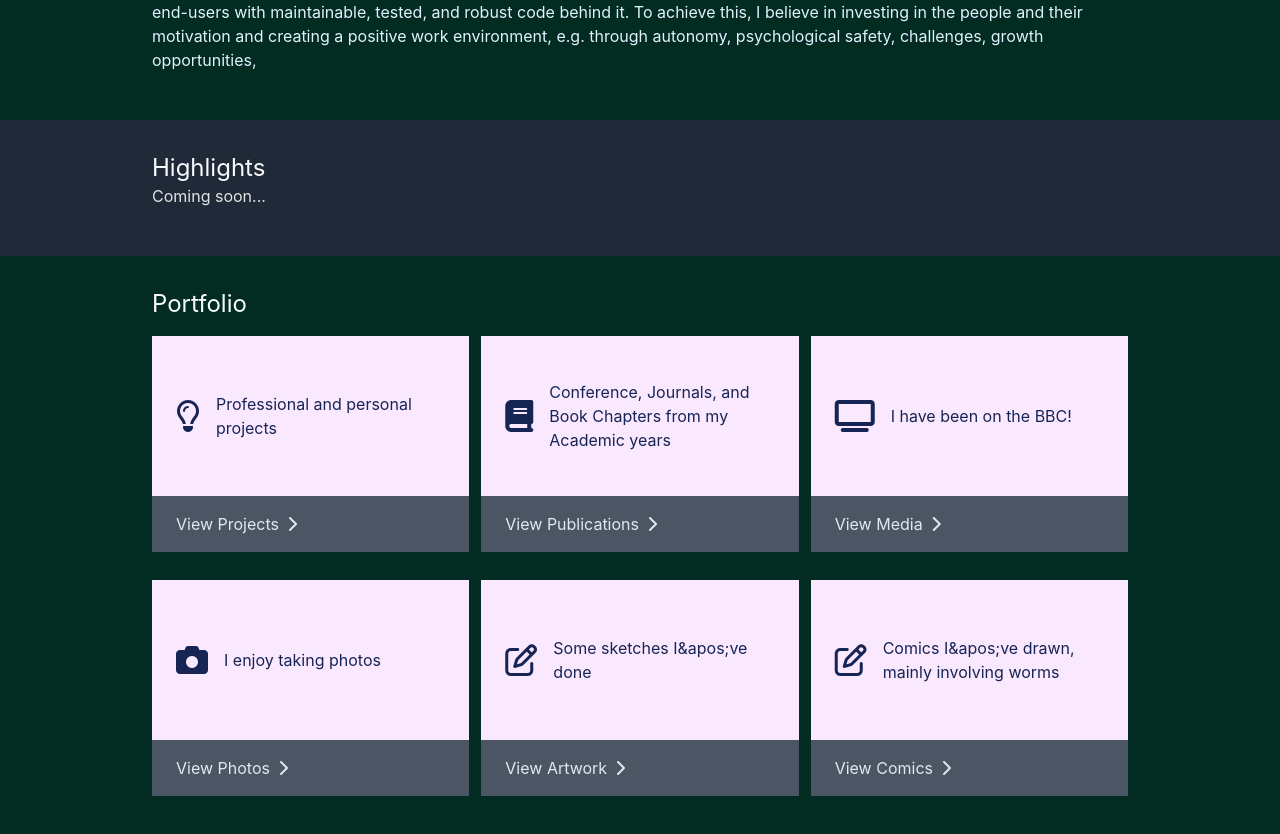
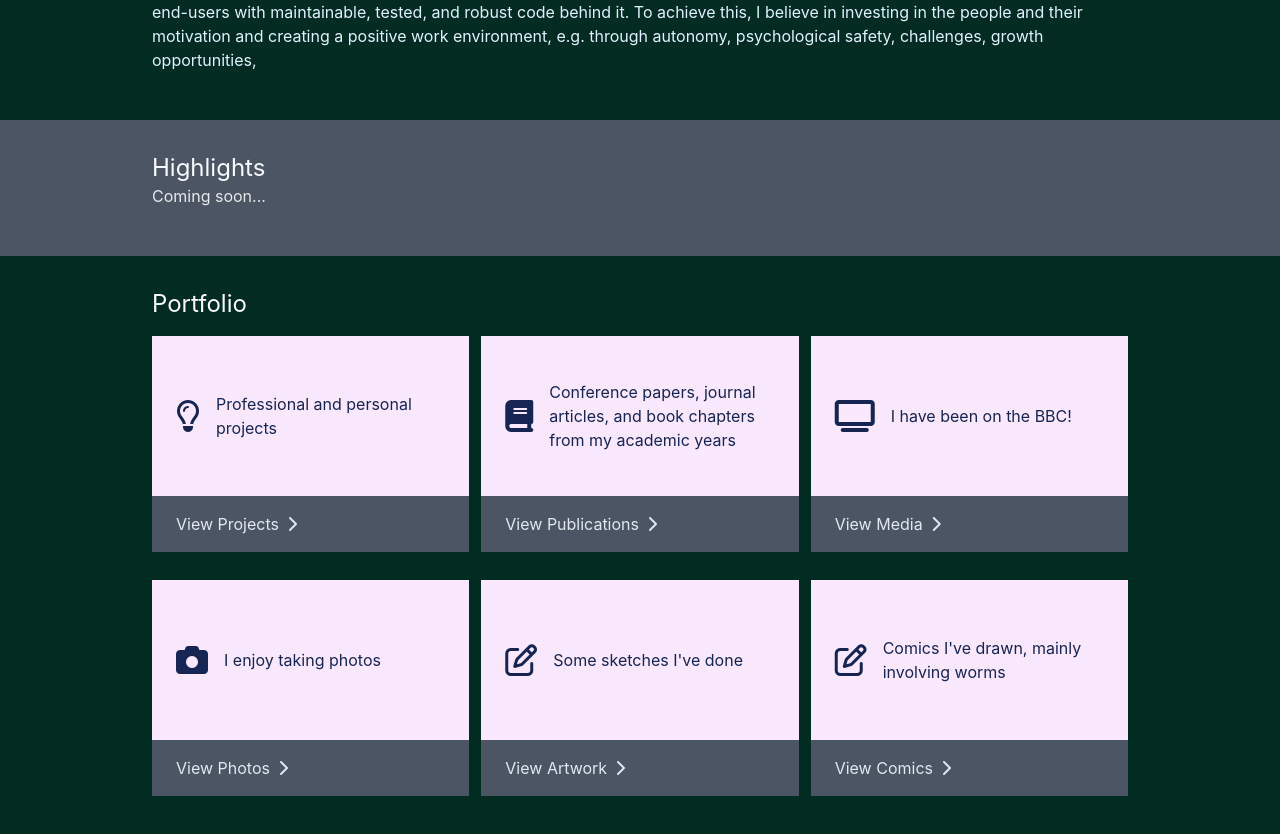
Before and after one commit to faisalt/faisalt.github.io, a React (Vite) app: page / in a window 1280 px wide. Shown: the part 408-1242 px from the top of the page. Built offline with nearby package versions, Linux system fonts and the light colour scheme.

Commit message:
tweaks and github scripts

```diff
--- a/package.json
+++ b/package.json
@@ -7,7 +7,10 @@
     "dev": "vite",
     "build": "tsc && vite build",
     "lint": "eslint .",
-    "preview": "vite preview"
+    "preview": "vite preview",
+    "predeploy": "npm run build",
+    "deploy": "gh-pages -d dist",
+    "clean": "rm -rf dist"
   },
   "dependencies": {
     "classnames": "^2.5.1",
--- a/src/components/Header.tsx
+++ b/src/components/Header.tsx
@@ -8,7 +8,7 @@ type HeaderProps = {
 
 const Header: React.FC<HeaderProps> = ({ title, focussed }) => {
   return (
-    <header className='w-full' style={{ backgroundColor: '#343a40' }}>
+    <header className='w-full bg-gray-700'>
       <div
         className={classNames(
           'max-w-7xl mr-auto ml-auto px-6',
--- a/src/copy/index.ts
+++ b/src/copy/index.ts
@@ -27,6 +27,46 @@ import shapeclip from '../assets/publications/shapeclip.pdf';
 import toolSupport from '../assets/publications/toolsupport.pdf';
 import touchInput from '../assets/publications/touchinput.pdf';
 import userPreferences from '../assets/publications/userPreferences.pdf';
+
+export const categoryData = [
+  {
+    name: 'Projects',
+    url: '/projects',
+    description: 'Professional and personal projects',
+    icon: 'fa-lightbulb-o',
+  },
+  {
+    name: 'Publications',
+    description:
+      'Conference papers, journal articles, and book chapters from my academic years',
+    url: '/publications',
+    icon: 'fa-book',
+  },
+  {
+    name: 'Media',
+    description: 'I have been on the BBC!',
+    url: '/media',
+    icon: 'fa-television',
+  },
+  {
+    name: 'Photos',
+    description: 'I enjoy taking photos',
+    url: '/photography',
+    icon: 'fa-camera',
+  },
+  {
+    name: 'Artwork',
+    description: "Some sketches I've done",
+    url: '/artwork',
+    icon: 'fa-pencil-square-o',
+  },
+  {
+    name: 'Comics',
+    description: "Comics I've drawn, mainly involving worms",
+    url: '/comics',
+    icon: 'fa-pencil-square-o',
+  },
+];
 
 export const projectsData = [
   {
--- a/src/routes/root.tsx
+++ b/src/routes/root.tsx
@@ -1,46 +1,7 @@
 import '../App.css';
 import Header from '../components/Header';
 import Slice from '../components/Slice';
-
-const categoryList = [
-  {
-    name: 'Projects',
-    url: '/projects',
-    description: 'Professional and personal projects ',
-    icon: 'fa-lightbulb-o',
-  },
-  {
-    name: 'Publications',
-    description:
-      'Conference, Journals, and Book Chapters from my Academic years',
-    url: '/publications',
-    icon: 'fa-book',
-  },
-  {
-    name: 'Media',
-    description: 'I have been on the BBC!',
-    url: '/media',
-    icon: 'fa-television',
-  },
-  {
-    name: 'Photos',
-    description: 'I enjoy taking photos',
-    url: '/photography',
-    icon: 'fa-camera',
-  },
-  {
-    name: 'Artwork',
-    description: 'Some sketches I&apos;ve done',
-    url: '/artwork',
-    icon: 'fa-pencil-square-o',
-  },
-  {
-    name: 'Comics',
-    description: 'Comics I&apos;ve drawn, mainly involving worms',
-    url: '/comics',
-    icon: 'fa-pencil-square-o',
-  },
-];
+import { categoryData } from '../copy';
 
 const Root = () => {
   return (
@@ -74,14 +35,14 @@ const Root = () => {
             autonomy, psychological safety, challenges, growth opportunities,
           </p>
         </Slice>
-        <Slice bgColor='bg-gray-800'>
+        <Slice bgColor='bg-gray-600'>
           <h2 className='text-2xl text-slate-50'>Highlights</h2>
           <p>Coming soon...</p>
         </Slice>
         <Slice bgColor='bg-emerald-950'>
           <h2 className='text-2xl text-slate-50'>Portfolio</h2>
           <div className='mt-4 grid sm:grid-cols-2 md:grid-cols-3 gap-3'>
-            {categoryList.map((category) => (
+            {categoryData.map((category) => (
               <div key={category.name} className='mb-4 bg-gray-600'>
                 <div className='flex items-center bg-fuchsia-100 min-h-40 text-blue-950 px-6 py-4'>
                   <i
```
